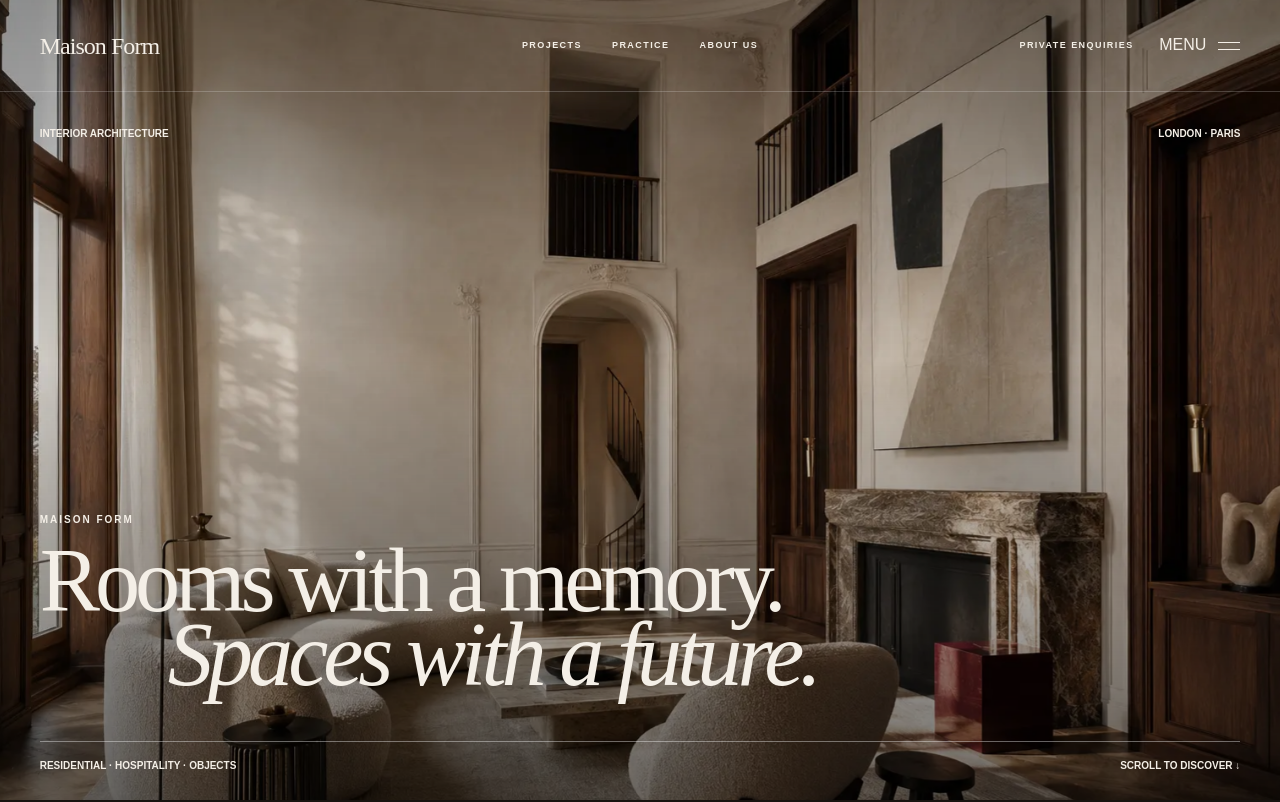
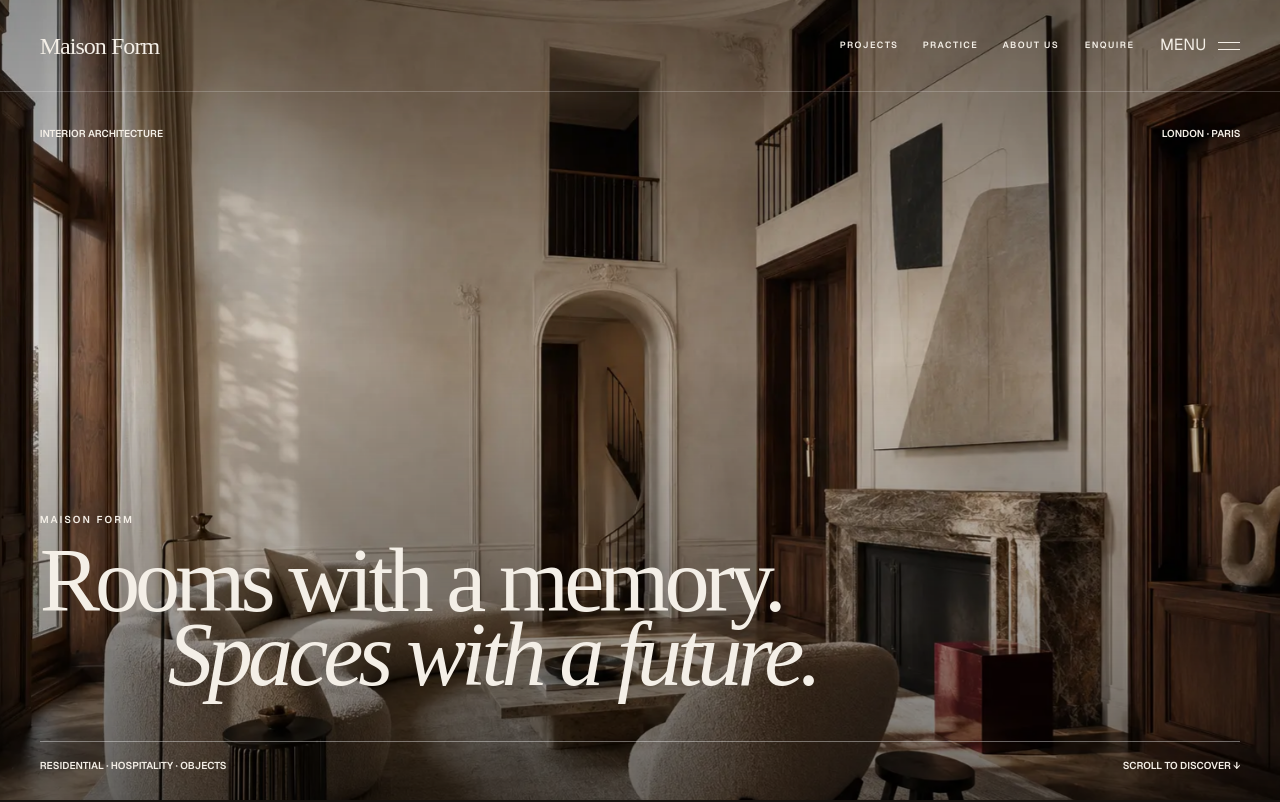
Before and after one commit to sleekstudiolondon/sleek-studio-london-v1, a Next.js app: page /work/maison-form in a window 1280 px wide. Shown: the top 802 px of the page. Built offline with nearby package versions, Linux system fonts and the light colour scheme.

Commit message:
Address Bowser Maison PR feedback

```diff
--- a/app/work/maison-form/_components/MaisonHeader.tsx
+++ b/app/work/maison-form/_components/MaisonHeader.tsx
@@ -14,6 +14,7 @@ export default function MaisonHeader() {
   const triggerRef = useRef<HTMLButtonElement>(null);
   const menuRef = useRef<HTMLDivElement>(null);
   const isHome = pathname === MF_BASE;
+  const isActiveRoute = (href: string) => pathname === href || (href !== MF_BASE && pathname.startsWith(`${href}/`));
 
   useEffect(() => {
     const onScroll = () => setScrolled(window.scrollY > 32);
@@ -31,6 +32,38 @@ export default function MaisonHeader() {
     if (menuOpen) document.body.style.overflow = "hidden";
     return () => {
       document.body.style.overflow = previousOverflow;
+    };
+  }, [menuOpen]);
+
+  useEffect(() => {
+    if (!menuOpen) return;
+
+    const targets = Array.from(document.querySelectorAll<HTMLElement>(".mf-main, .mf-footer"));
+    const previousState = targets.map((element) => ({
+      element,
+      inert: element.getAttribute("inert"),
+      ariaHidden: element.getAttribute("aria-hidden"),
+    }));
+
+    targets.forEach((element) => {
+      element.setAttribute("inert", "");
+      element.setAttribute("aria-hidden", "true");
+    });
+
+    return () => {
+      previousState.forEach(({ element, inert, ariaHidden }) => {
+        if (inert === null) {
+          element.removeAttribute("inert");
+        } else {
+          element.setAttribute("inert", inert);
+        }
+
+        if (ariaHidden === null) {
+          element.removeAttribute("aria-hidden");
+        } else {
+          element.setAttribute("aria-hidden", ariaHidden);
+        }
+      });
     };
   }, [menuOpen]);
 
@@ -94,16 +127,28 @@ export default function MaisonHeader() {
         <Link className="mf-wordmark" href={maisonRoutes.home}>
           Maison Form
         </Link>
-        <nav className="mf-primary-nav" aria-label="Maison Form primary navigation">
-          {primaryNavLinks.map((item) => (
-            <Link key={item.href} href={item.href}>
-              {item.label}
-            </Link>
-          ))}
-        </nav>
-        <div className="mf-header-actions">
-          <Link className="mf-private-link" href={maisonRoutes.contact}>
-            Private enquiries
+        <div className="mf-header-rail">
+          <nav className="mf-primary-nav" aria-label="Maison Form primary navigation">
+            {primaryNavLinks.map((item) => {
+              const isActive = isActiveRoute(item.href);
+              return (
+                <Link
+                  key={item.href}
+                  href={item.href}
+                  aria-current={isActive ? "page" : undefined}
+                  className={isActive ? "is-active" : undefined}
+                >
+                  {item.label}
+                </Link>
+              );
+            })}
+          </nav>
+          <Link
+            className={`mf-private-link ${isActiveRoute(maisonRoutes.contact) ? "is-active" : ""}`.trim()}
+            href={maisonRoutes.contact}
+            aria-current={isActiveRoute(maisonRoutes.contact) ? "page" : undefined}
+          >
+            Enquire
           </Link>
           <button
             ref={triggerRef}
--- a/app/work/maison-form/contact/page.tsx
+++ b/app/work/maison-form/contact/page.tsx
@@ -6,13 +6,8 @@ export default function MaisonContactPage() {
     <>
       <MaisonPageIntro
         eyebrow="Private enquiries"
-        title={
-          <>
-            <span>Begin a</span>
-            <em>conversation.</em>
-          </>
-        }
-        intro="Tell us about the place, the life it will hold and what draws you to Maison Form."
+        title="Private Enquiries"
+        intro="Begin a conversation. Tell us about the place, the life it will hold and what draws you to Maison Form."
         compact
       />
       <section className="mf-contact-layout">
--- a/app/work/maison-form/layout.tsx
+++ b/app/work/maison-form/layout.tsx
@@ -1,8 +1,15 @@
 import type { Metadata } from "next";
+import { Geist } from "next/font/google";
 import type { ReactNode } from "react";
 import MaisonFooter from "./_components/MaisonFooter";
 import MaisonHeader from "./_components/MaisonHeader";
 import "./maison-form.css";
+
+const geistSans = Geist({
+  subsets: ["latin"],
+  variable: "--font-geist-sans",
+  display: "swap",
+});
 
 export const metadata: Metadata = {
   title: "Maison Form - Interior Architecture",
@@ -11,7 +18,7 @@ export const metadata: Metadata = {
 
 export default function MaisonFormLayout({ children }: { children: ReactNode }) {
   return (
-    <div className="mf-site">
+    <div className={`mf-site ${geistSans.variable}`}>
       <MaisonHeader />
       <main className="mf-main">{children}</main>
       <MaisonFooter />
--- a/app/work/maison-form/maison-form.css
+++ b/app/work/maison-form/maison-form.css
@@ -34,7 +34,7 @@ body:has(.mf-site) .site-background {
   --mf-space-content: clamp(28px, 3vw, 52px);
   --mf-content-width: 1280px;
   --mf-serif: "Iowan Old Style", "Baskerville", "Times New Roman", serif;
-  --mf-sans: Arial, sans-serif;
+  --mf-sans: var(--font-geist-sans), Arial, sans-serif;
   min-height: 100vh;
   overflow: clip;
   background: var(--mf-paper);
@@ -155,7 +155,7 @@ body:has(.mf-site) .site-background {
   width: 100%;
   height: 92px;
   display: grid;
-  grid-template-columns: minmax(180px, 1fr) minmax(360px, auto) minmax(220px, 1fr);
+  grid-template-columns: auto minmax(0, 1fr) auto;
   align-items: center;
   gap: clamp(20px, 2.2vw, 44px);
   padding: 0 var(--mf-gutter);
@@ -163,11 +163,11 @@ body:has(.mf-site) .site-background {
   background: rgba(244, 239, 231, 1);
   color: var(--mf-ink);
   transition:
-    height 0.35s ease,
-    color 0.35s ease,
-    background 0.35s ease,
-    border-color 0.35s ease,
-    backdrop-filter 0.35s ease;
+    height 0.2s ease,
+    color 0.2s ease,
+    background 0.2s ease,
+    border-color 0.2s ease,
+    backdrop-filter 0.2s ease;
 }
 
 .mf-header--home {
@@ -199,6 +199,7 @@ body:has(.mf-site) .site-background {
 }
 
 .mf-wordmark {
+  grid-column: 1;
   width: max-content;
   font-family: var(--mf-serif) !important;
   font-size: 24px;
@@ -206,11 +207,20 @@ body:has(.mf-site) .site-background {
   letter-spacing: -0.04em;
 }
 
+.mf-header-rail {
+  grid-column: 3;
+  justify-self: end;
+  display: flex;
+  align-items: center;
+  justify-content: flex-end;
+  gap: clamp(20px, 2vw, 32px);
+}
+
 .mf-primary-nav {
   display: flex;
   align-items: center;
-  justify-content: center;
-  gap: clamp(22px, 2.35vw, 38px);
+  justify-content: flex-end;
+  gap: clamp(18px, 1.9vw, 30px);
 }
 
 .mf-primary-nav a,
@@ -235,20 +245,17 @@ body:has(.mf-site) .site-background {
   background: currentColor;
   transform: scaleX(0);
   transform-origin: right;
-  transition: transform 0.3s ease;
+  transition: transform 0.18s ease;
 }
 
 .mf-primary-nav a:hover::after,
-.mf-private-link:hover::after {
+.mf-primary-nav a.is-active::after,
+.mf-primary-nav a[aria-current="page"]::after,
+.mf-private-link:hover::after,
+.mf-private-link.is-active::after,
+.mf-private-link[aria-current="page"]::after {
   transform: scaleX(1);
   transform-origin: left;
-}
-
-.mf-header-actions {
-  display: flex;
-  align-items: center;
-  justify-content: flex-end;
-  gap: clamp(20px, 2vw, 32px);
 }
 
 .mf-header--menu-open .mf-primary-nav,
@@ -293,9 +300,9 @@ body:has(.mf-site) .site-background {
   pointer-events: none;
   transform: translateY(-12px);
   transition:
-    opacity 0.4s ease,
-    transform 0.4s ease,
-    visibility 0s linear 0.4s;
+    opacity 0.2s ease,
+    transform 0.2s ease,
+    visibility 0s linear 0.2s;
 }
 
 .mf-menu-overlay.is-open {
@@ -822,51 +829,47 @@ body:has(.mf-site) .site-background {
   letter-spacing: -0.052em;
 }
 
-.mf-project-index-controls {
+.mf-project-index-list {
   display: grid;
   grid-template-columns: repeat(2, minmax(0, 1fr));
+  margin: 0;
+  padding: 0;
+  list-style: none;
   border-top: 1px solid rgba(23, 19, 15, 0.18);
 }
 
-.mf-project-index-controls button {
+.mf-project-index-list li {
   display: grid;
   grid-template-columns: 30px 1fr auto;
   gap: 12px;
   align-items: baseline;
-  border: 0;
   border-bottom: 1px solid rgba(23, 19, 15, 0.18);
-  background: transparent;
   color: var(--mf-muted);
   padding: 17px 0;
   text-align: left;
 }
 
-.mf-project-index-controls button:nth-child(odd) {
+.mf-project-index-list li:nth-child(odd) {
   padding-right: 22px;
 }
 
-.mf-project-index-controls button:nth-child(even) {
+.mf-project-index-list li:nth-child(even) {
   padding-left: 22px;
 }
 
-.mf-project-index-controls button span,
-.mf-project-index-controls button small {
+.mf-project-index-list li span,
+.mf-project-index-list li small {
   font-size: 10px;
   font-weight: 600;
   letter-spacing: 0.16em;
 }
 
-.mf-project-index-controls button strong {
+.mf-project-index-list li strong {
   font-family: var(--mf-serif) !important;
   font-size: clamp(24px, 2.4vw, 36px);
   font-weight: 400;
   line-height: 1;
   letter-spacing: -0.035em;
-}
-
-.mf-project-index-controls button:hover,
-.mf-project-index-controls button.is-active {
-  color: var(--mf-ink);
 }
 
 .mf-project-library {
@@ -936,16 +939,6 @@ body:has(.mf-site) .site-background {
   text-transform: none;
 }
 
-.mf-project-empty {
-  grid-column: 1 / -1;
-  padding: 16vh 0;
-  color: var(--mf-muted);
-  font-family: var(--mf-serif) !important;
-  font-size: clamp(32px, 4.5vw, 68px);
-  line-height: 1.05;
-  text-align: center;
-}
-
 .mf-case-hero {
   padding: 12vh var(--mf-gutter) 0;
   background: var(--mf-paper);
@@ -1363,6 +1356,7 @@ body:has(.mf-site) .site-background {
   display: grid;
   align-content: start;
   gap: 22px;
+  min-width: 0;
 }
 
 .mf-contact-layout aside p:not(.mf-eyebrow) {
@@ -1627,7 +1621,8 @@ body:has(.mf-site) .site-background {
     display: none;
   }
 
-  .mf-header-actions {
+  .mf-header-rail {
+    grid-column: 2;
     gap: 0;
   }
 
@@ -1843,13 +1838,13 @@ body:has(.mf-site) .site-background {
     max-width: 380px;
   }
 
-  .mf-project-index-controls {
+  .mf-project-index-list {
     grid-template-columns: 1fr;
   }
 
-  .mf-project-index-controls button,
-  .mf-project-index-controls button:nth-child(odd),
-  .mf-project-index-controls button:nth-child(even) {
+  .mf-project-index-list li,
+  .mf-project-index-list li:nth-child(odd),
+  .mf-project-index-list li:nth-child(even) {
     padding: 16px 0;
   }
 
@@ -1871,11 +1866,6 @@ body:has(.mf-site) .site-background {
     gap: 8px;
   }
 
-  .mf-project-empty {
-    padding: 80px 0;
-    text-align: left;
-  }
-
   .mf-case-hero {
     padding: 85px 20px 0;
   }
@@ -2076,6 +2066,13 @@ body:has(.mf-site) .site-background {
     max-width: 520px;
   }
 
+  .mf-contact-layout aside h2 {
+    width: 100%;
+    max-width: calc(100vw - 40px);
+    font-size: 30px;
+    letter-spacing: -0.06em;
+  }
+
   .mf-enquiry-form {
     grid-template-columns: 1fr;
   }
@@ -2132,24 +2129,26 @@ body:has(.mf-site) .site-background {
 }
 
 @media (prefers-reduced-motion: reduce) {
-  html {
+  html:has(.mf-site) {
     scroll-behavior: auto;
   }
 
   .mf-site *,
   .mf-site *::before,
   .mf-site *::after {
-    animation-duration: 0.01ms !important;
-    animation-iteration-count: 1 !important;
-    transition-duration: 0.01ms !important;
+    animation: none !important;
+    transition: none !important;
   }
 
   .mf-home-hero > .mf-image img {
+    animation: none !important;
     opacity: 1 !important;
-    transform: scale(1.015) !important;
+    transform: none !important;
   }
 
   .mf-reel-track {
-    animation-play-state: paused !important;
-  }
-}
+    animation: none !important;
+    transform: none !important;
+    will-change: auto;
+  }
+}
```
Also changed, not shown: app/work/maison-form/_components/MaisonEnquiryForm.tsx (+15 -3 lines), app/work/maison-form/_components/MaisonProjectLibrary.tsx (+14 -37 lines), 1 other file (tests, documents, lock files or other folders).
